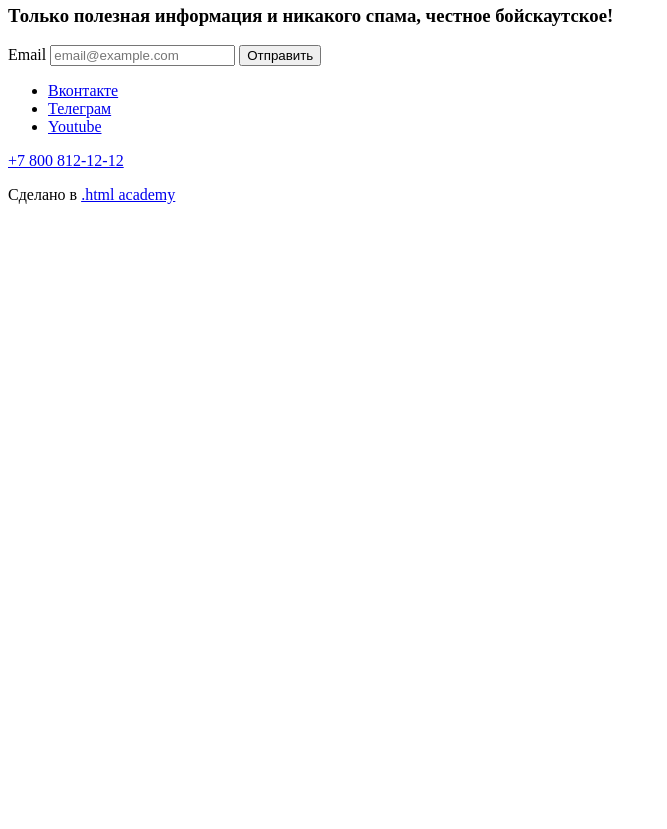
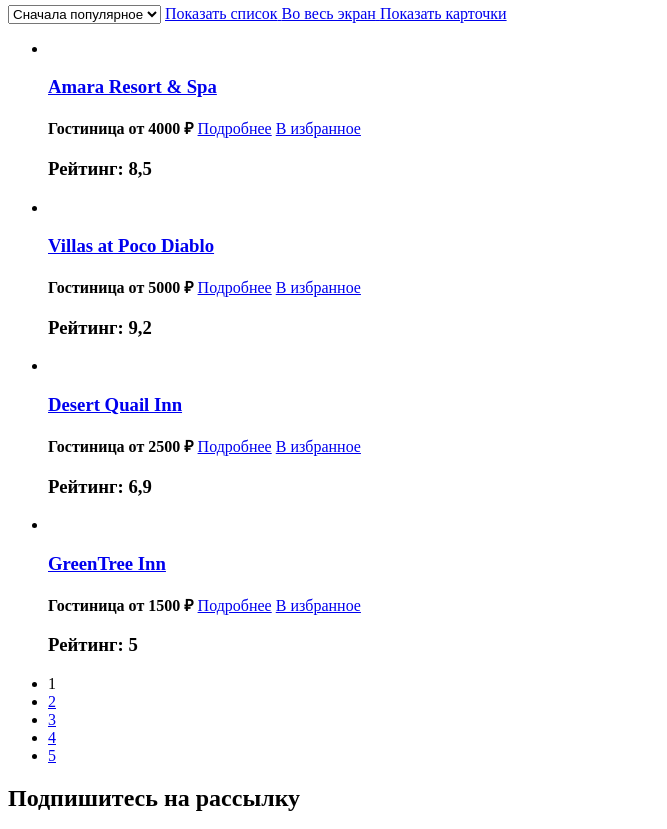
Before and after one commit to htmlacademy-htmlcss/2243175-sedona-36, a plain HTML site: page catalog.html in a window 1280 px wide. Shown: the part 703-1532 px from the top of the page, without its empty margins (0-667 px from the left). Before the commit the page ends 923 px from the top, so only its background shows below. Drawn offline with Linux system fonts and the light colour scheme.

Commit message:
Разметка каталога завершена

```diff
--- a/catalog.html
+++ b/catalog.html
@@ -99,10 +99,117 @@
           </li>
         </ul>
       </fieldset>
-
       <button class="button" type="submit">Применить</button>
       <button class="button-1" type="submit">Сбросить</button>
     </form>
+    <h2 class="product-card-title">Найдено гостиниц: 38</h3>
+    <select class="select-control" aria-label="Сортировка">
+      <option value="popular">Сначала популярное</option>
+      <option value="cheap">Сначала дешёвое</option>
+      <option value="expensive">Сначала дорогое</option>
+    </select>
+    <a href="#" class="button button-light">
+      <span class="visually-hidden">Показать список</span>
+      <a class="button" href="#">
+        <span class="visually-hidden">Во весь экран</span>
+      </a>
+    </a>
+    <a class="button" href="#">
+      <span class="visually-hidden">Показать карточки</span>
+    </a>
+    <ul class="product-list">
+      <li class="product-card">
+        <a class="product-card-link" href="product.html">
+          <img class="product-card-image" src="" alt="">
+          <h3 class="product-card-title">Amara Resort & Spa</h3>
+        </a>
+        <b class="product-card-type">Гостиница</b>
+        <b class="product-card-price">от 4000 ₽</b>
+        <a class="product-card-button more" href="#">Подробнее</a>
+        <a class="product-card-button favorites" href="#">В избранное</a>
+       <div class="rating-result">
+        <span class="active"></span>
+        <span class="active"></span>
+        <span class="active"></span>
+        <span сlass="active"></span>
+        <span></span>
+       </div>
+       <h3 class="product-card-rating">Рейтинг: 8,5</h3>
+      </li>
+      <li class="product-card">
+        <a class="product-card-link" href="product.html">
+          <img class="product-card-image" src="" alt="">
+          <h3 class="product-card-title">Villas at Poco Diablo</h3>
+        </a>
+        <b class="product-card-type">Гостиница</b>
+        <b class="product-card-price">от 5000 ₽</b>
+        <a class="product-card-button more" href="#">Подробнее</a>
+        <a class="product-card-button favorites" href="#">В избранное</a>
+       <div class="rating-result">
+        <span class="active"></span>
+        <span class="active"></span>
+        <span class="active"></span>
+        <span сlass="active"></span>
+        <span></span>
+       </div>
+       <h3 class="product-card-rating">Рейтинг: 9,2</h3>
+      </li>
+      <li class="product-card">
+        <a class="product-card-link" href="product.html">
+          <img class="product-card-image" src="" alt="">
+          <h3 class="product-card-title">Desert Quail Inn</h3>
+        </a>
+        <b class="product-card-type">Гостиница</b>
+        <b class="product-card-price">от 2500 ₽</b>
+        <a class="product-card-button more" href="#">Подробнее</a>
+        <a class="product-card-button favorites" href="#">В избранное</a>
+       <div class="rating-result">
+        <span class="active"></span>
+        <span class="active"></span>
+        <span class="active"></span>
+        <span сlass="active"></span>
+        <span></span>
+       </div>
+       <h3 class="product-card-rating">Рейтинг: 6,9</h3>
+      </li>
+      <li class="product-card">
+        <a class="product-card-link" href="product.html">
+          <img class="product-card-image" src="" alt="">
+          <h3 class="product-card-title">GreenTree Inn</h3>
+        </a>
+        <b class="product-card-type">Гостиница</b>
+        <b class="product-card-price">от 1500 ₽</b>
+        <a class="product-card-button more" href="#">Подробнее</a>
+        <a class="product-card-button favorites" href="#">В избранное</a>
+       <div class="rating-result">
+        <span class="active"></span>
+        <span class="active"></span>
+        <span class="active"></span>
+        <span сlass="active"></span>
+        <span></span>
+       </div>
+       <h3 class="product-card-rating">Рейтинг: 5</h3>
+      </li>
+    </ul>
+    <ul class="pagination">
+
+      </li>
+      <li class="pagination-item">
+        <a class="pagination-link pagination-current">1</a>
+      </li>
+      <li class="pagination-item">
+        <a class="pagination-link" href="#">2</a>
+      </li>
+      <li class="pagination-item">
+        <a class="pagination-link" href="#">3</a>
+      </li>
+      <li class="pagination-item">
+        <a class="pagination-link" href="#">4</a>
+      </li>
+      <li class="pagination-item">
+        <a class="pagination-link" href="#">5</a>
+      </li>
+    </ul>
     </header>
     </main>
     <footer class="page-footer">
```
